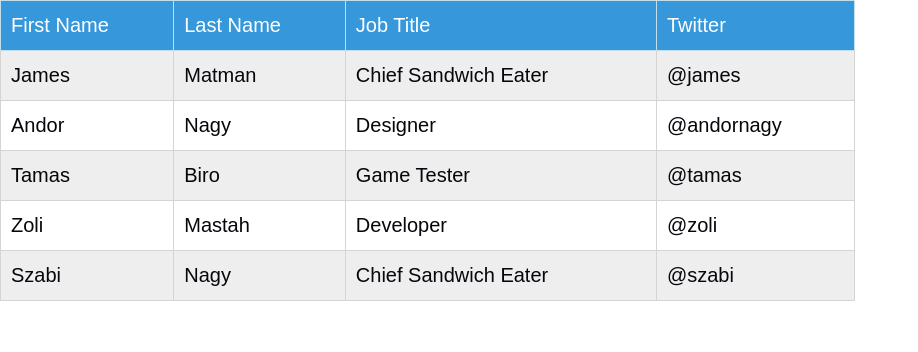
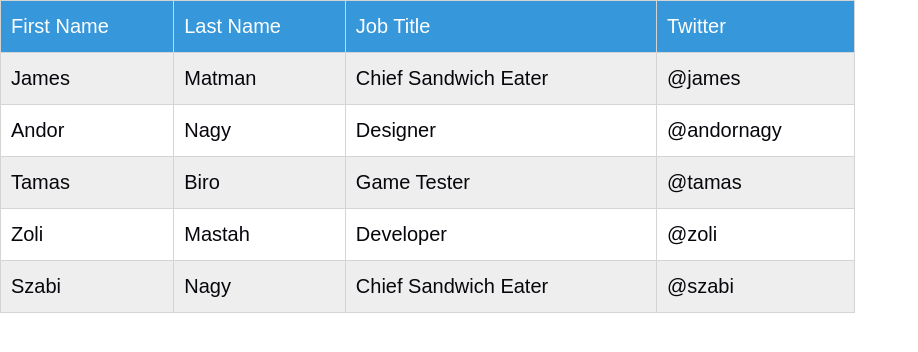
Before and after one commit to platowashere666-ship-it/AcademItSchoolClientWebCourseMay26.Alekseev, a plain HTML site: page CssTable/css_table.html in a window 1280 px wide. Shown: the whole page, without its empty margins (0-918 px from the left). Drawn offline with Linux system fonts and the light colour scheme.

Commit message:
Задача CSS Table, внёс правки 2

```diff
--- a/CssTable/style.css
+++ b/CssTable/style.css
@@ -8,24 +8,24 @@
 
 .employees {
     border-collapse: collapse;
-    border: 1px solid #C2DDEB;
+    border: 1px solid #D4D4D4;
     width: 100%;
     font-family: sans-serif;
     font-size: 125%;
 }
 
-.employees thead tr th {
-    border: 1px solid #C2DDEB;
-    padding: 13px 10px;
+.employees th {
+    border: 1px solid #D4D4D4;
+    padding: 14px 10px;
     background-color: #3698DB;
     font-weight: normal;
     color: #FFF;
     text-align: left;
 }
 
-.employees tbody tr td {
+.employees td {
     border: 1px solid #D4D4D4;
-    padding: 13px 10px;
+    padding: 14px 10px;
     color: #08050C;
 }
 
```
